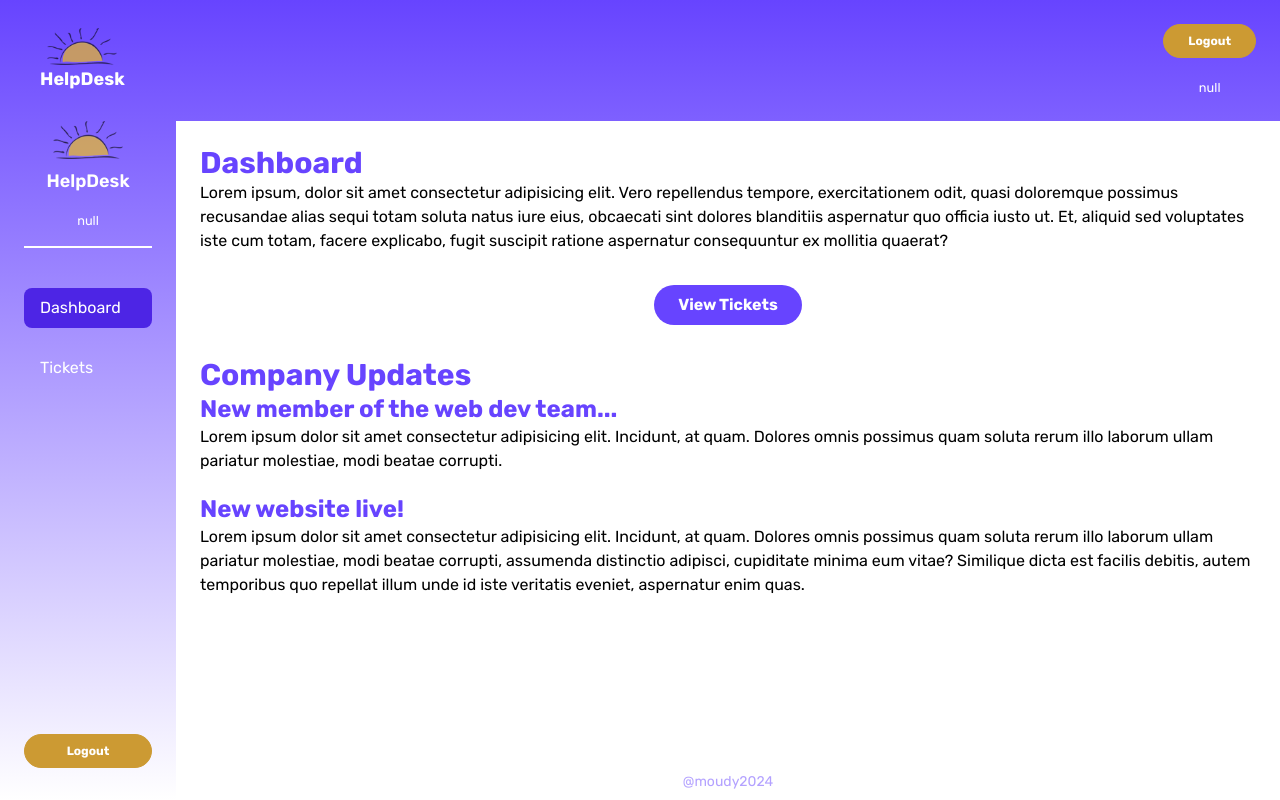
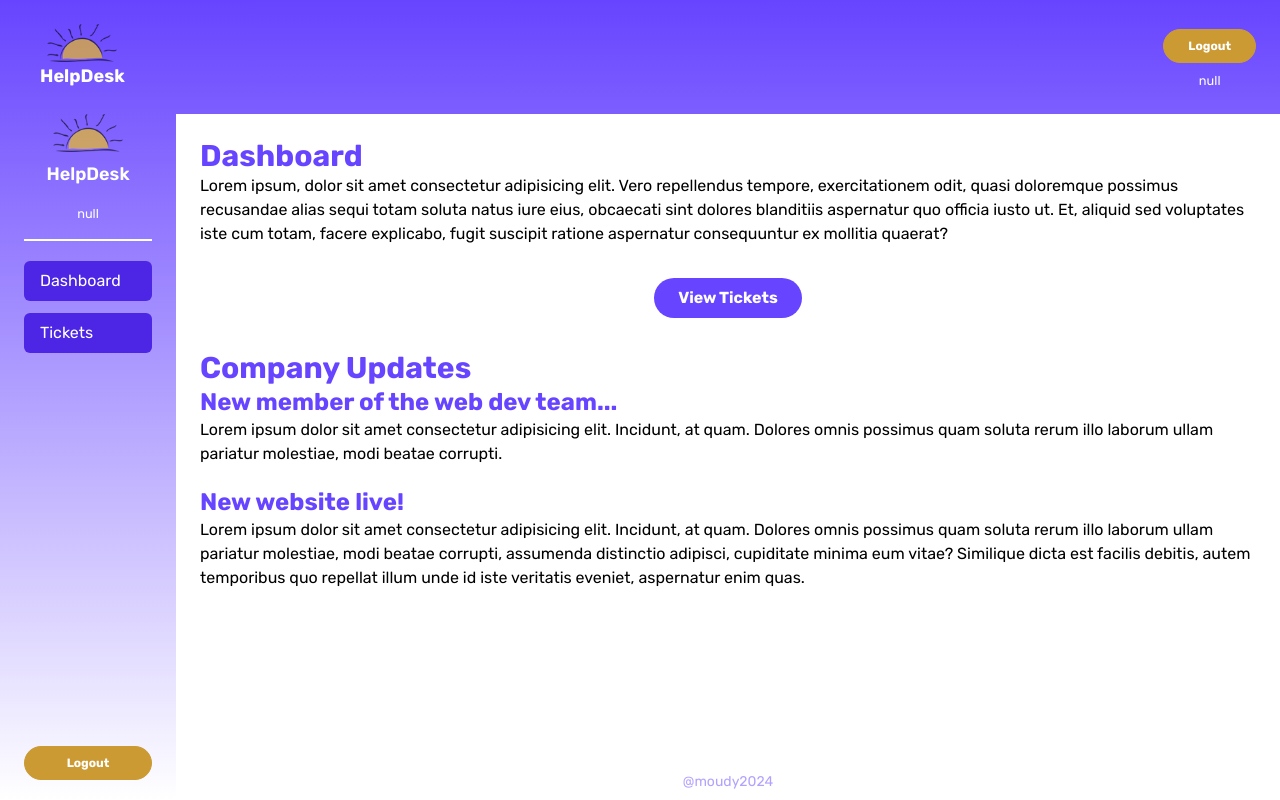
Before and after one commit to emoudy/helpdesk, a Next.js app: page / in a window 1280 px wide. Built offline with nearby package versions, Linux system fonts and the light colour scheme; no server answers.

Commit message:
Adjusting CSS

```diff
--- a/app/(dashboard)/components/navbar/LogoutButton.tsx
+++ b/app/(dashboard)/components/navbar/LogoutButton.tsx
@@ -18,7 +18,7 @@ export default function LogoutButton() {
   };
 
   return (
-    <button className="small-btn btn-primary_alt mb-5 md:mt-auto" onClick={handleLogout}>
+    <button className="small-btn btn-primary_alt mb-2" onClick={handleLogout}>
       Logout
     </button>
   );
--- a/app/(dashboard)/components/navbar/NavBarLink.tsx
+++ b/app/(dashboard)/components/navbar/NavBarLink.tsx
@@ -3,11 +3,12 @@ import Link from 'next/link';
 export default function NavBarLink({ linkName, isActive, href }) {
   return (
     <Link
-      className={`nav-link flex flex-col my-5`}
+      className="flex flex-col mb-3"
       href={href}
-    ><div className={`px-4 py-2 hover:bg-primaryDark rounded-lg ${isActive ? 'active bg-primaryDark' : ''}`}>
-      {linkName}
-    </div>
+    >
+      <div className={`bg-primaryDark px-4 py-2 hover:bg-primary rounded-md ${isActive ? 'active bg-primary' : ''}`}>
+        {linkName}
+      </div>
     </Link>
   );
 }
```
